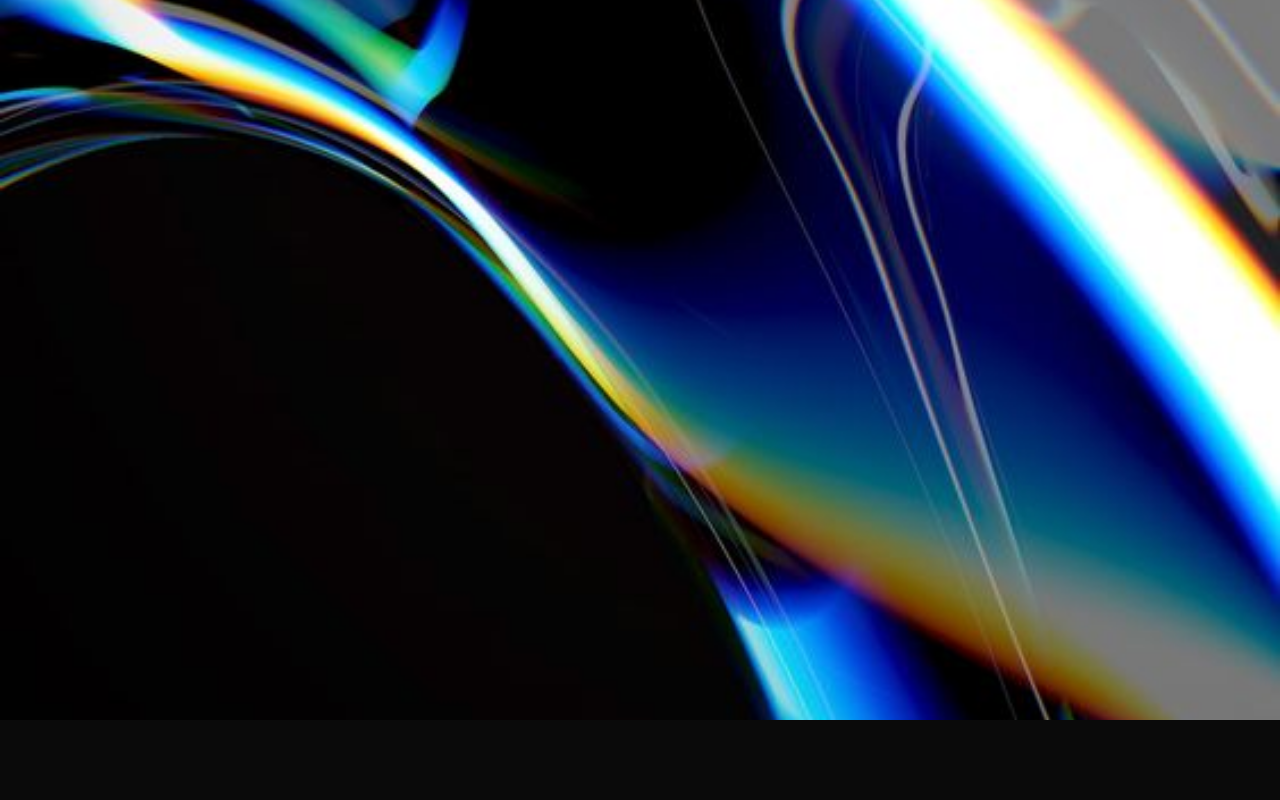
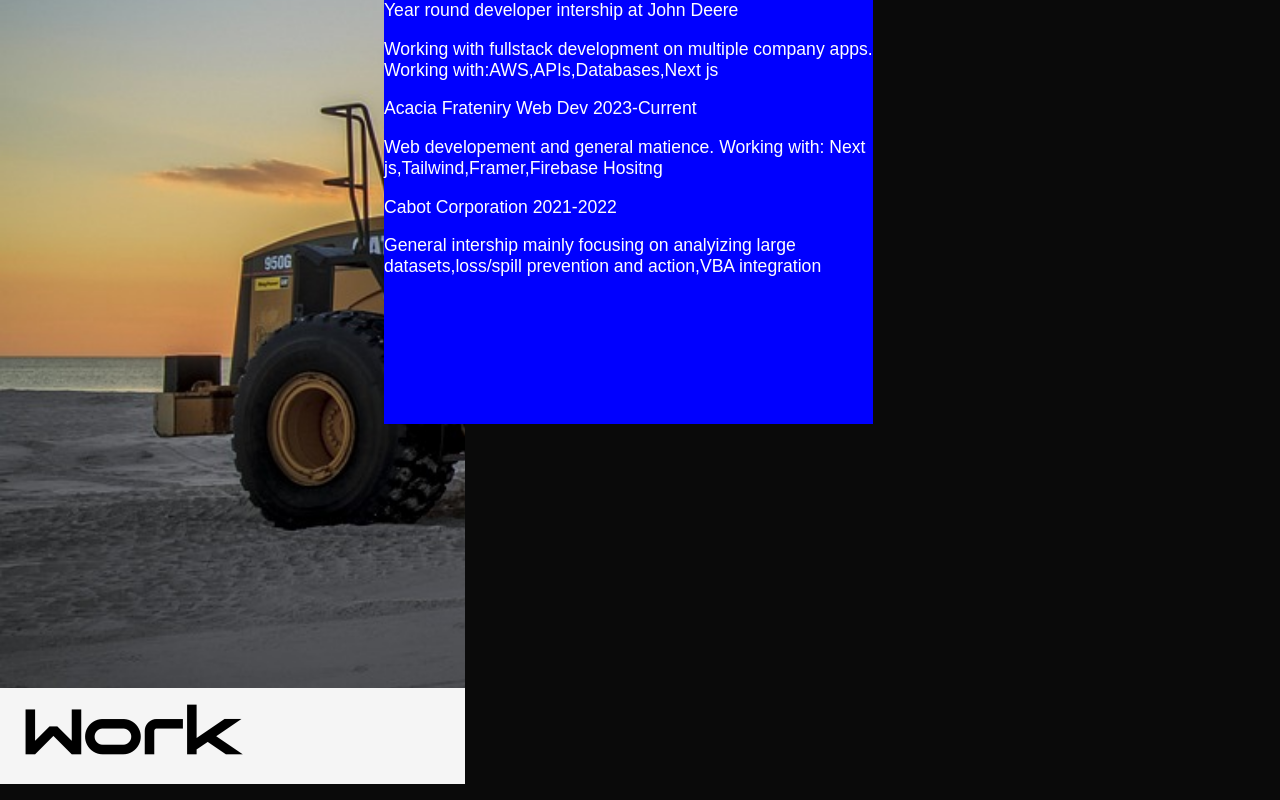
Before and after one commit to kevin21018212/PortfolioV2, a Next.js app: page /resume in a window 1280 px wide. Shown: the part 880-1680 px from the top of the page. Before the commit the page ends 1600 px from the top, so only its background shows below. Built offline with nearby package versions, Linux system fonts and the light colour scheme.

Commit message:
progress on work section

```diff
--- a/app/resume/components/resumecluster.tsx
+++ b/app/resume/components/resumecluster.tsx
@@ -1,5 +1,5 @@
 "use client";
-import ResumeAbout from "./resumecluster/about";
+
 import ResumeClasses from "./resumecluster/classes";
 import ResumeWork from "./resumecluster/work";
 import styles from "../css/resumecluster.module.css";
--- a/app/resume/components/resumecluster/classes.tsx
+++ b/app/resume/components/resumecluster/classes.tsx
@@ -2,8 +2,8 @@ import Spacer from "@/app/Global/spacer";
 import styles from "../../css/resumecluster/classes.module.css";
 const ResumeClasses = () => {
   return (
-    <div className={styles.classescomponent}>
-      <div className={styles.classescontainer}></div>
+    <div className={styles.classescontainer}>
+      <div></div>
     </div>
   );
 };
--- a/app/resume/components/resumecluster/work.tsx
+++ b/app/resume/components/resumecluster/work.tsx
@@ -5,10 +5,31 @@ import styles from "../../css/resumecluster/work.module.css";
 const ResumeWork = () => {
   return (
     <>
-      <div className={styles.workcomponent}>
-        <div className={styles.workimg}></div>
+      <div className={styles.workcontainer}>
+        <div className={styles.workimg}>
+          <div className={styles.worktext}>
+            <p className="t1">Work</p>
+          </div>
+        </div>
         <div className={styles.workbox}>
-          <div className={styles.workdisplay}></div>
+          <div className={styles.workdisplay}>
+            <p>John Deere 2022-Current</p>
+            <p>Year round developer intership at John Deere</p>
+            <p>
+              Working with fullstack development on multiple company apps.
+              Working with:AWS,APIs,Databases,Next js
+            </p>
+            <p>Acacia Frateniry Web Dev 2023-Current</p>
+            <p>
+              Web developement and general matience. Working with: Next
+              js,Tailwind,Framer,Firebase Hositng
+            </p>
+            <p>Cabot Corporation 2021-2022</p>
+            <p>
+              General intership mainly focusing on analyizing large
+              datasets,loss/spill prevention and action,VBA integration
+            </p>
+          </div>
         </div>
       </div>
     </>
--- a/app/resume/css/resumecluster.module.css
+++ b/app/resume/css/resumecluster.module.css
@@ -1,5 +1,4 @@
 .clustercontainer {
-  min-height: 30vh;
-  display: flex;
-  flex-direction: column;
+  height: 200vh;
+  margin-top: 5%;
 }
--- a/app/resume/css/resumecluster/classes.module.css
+++ b/app/resume/css/resumecluster/classes.module.css
@@ -1,9 +1,4 @@
-.classescomponent {
-  max-height: 60vh;
-  min-height: 10vh;
-  width: 100%;
+.classescontainer {
+  height: 100vh;
+  background: whitesmoke;
 }
-.classescontainer {
-  height: 0vh;
-  opacity: 0;
-}
--- a/app/resume/css/resumecluster/work.module.css
+++ b/app/resume/css/resumecluster/work.module.css
@@ -1,28 +1,39 @@
-.workcomponent {
-  max-height: 110vh;
-  min-height: 10vh;
-  width: 100%;
-}
 .workcontainer {
-  height: 0vh;
-  opacity: 0;
+  height: 150vh;
+  display: flex;
+  padding-bottom: 30%;
 }
 
 .workimg {
   height: 100%;
   width: 40%;
-  background: green;
+  background: url(../../../../public/deereimg.jpeg);
+  background-size: cover;
+  background-position: left;
+  display: flex;
+  flex-direction: column-reverse;
 }
+.worktext {
+  height: 8%;
+  background-color: whitesmoke;
+  display: flex;
+  align-items: center;
+  padding-left: 5%;
+}
+.worktext p {
+  color: black;
+}
+
 .workbox {
   height: 100%;
-  width: 80%;
+  width: 70%;
   display: flex;
-  justify-content: flex-start;
-  align-items: center;
+  flex-direction: column;
+  justify-content: center;
 }
 .workdisplay {
-  width: 50%;
+  width: 60%;
   height: 40%;
-  margin-left: -5%;
+  margin-left: -10%;
   background-color: blue;
 }
--- a/app/resume/css/resumeheader.module.css
+++ b/app/resume/css/resumeheader.module.css
@@ -1,5 +1,5 @@
 .headerContainer {
-  height: 20%;
+  height: 20vh;
   width: 70%;
   display: flex;
   align-items: center;
--- a/app/resume/css/skillslider.module.css
+++ b/app/resume/css/skillslider.module.css
@@ -1,5 +1,5 @@
 .skillsliderContainer {
-  height: 30%;
+  height: 30vh;
   display: flex;
   align-items: center;
   width: 100vw;
--- a/app/resume/resume.css
+++ b/app/resume/resume.css
@@ -1,7 +1,3 @@
 .resumeContainer {
-  height: 200vh;
-  background-image: url("../../public/backgroundtest.jpeg");
-  background-position: center center;
-  background-repeat: no-repeat;
-  background-size: cover;
+  height: 300vh;
 }
```
Also changed, not shown: app/resume/components/resumecluster/about.tsx (deleted, +0 -10 lines), app/resume/css/resumecluster/about.module.css (deleted, +0 -11 lines), public/deereimg.jpeg (added).
